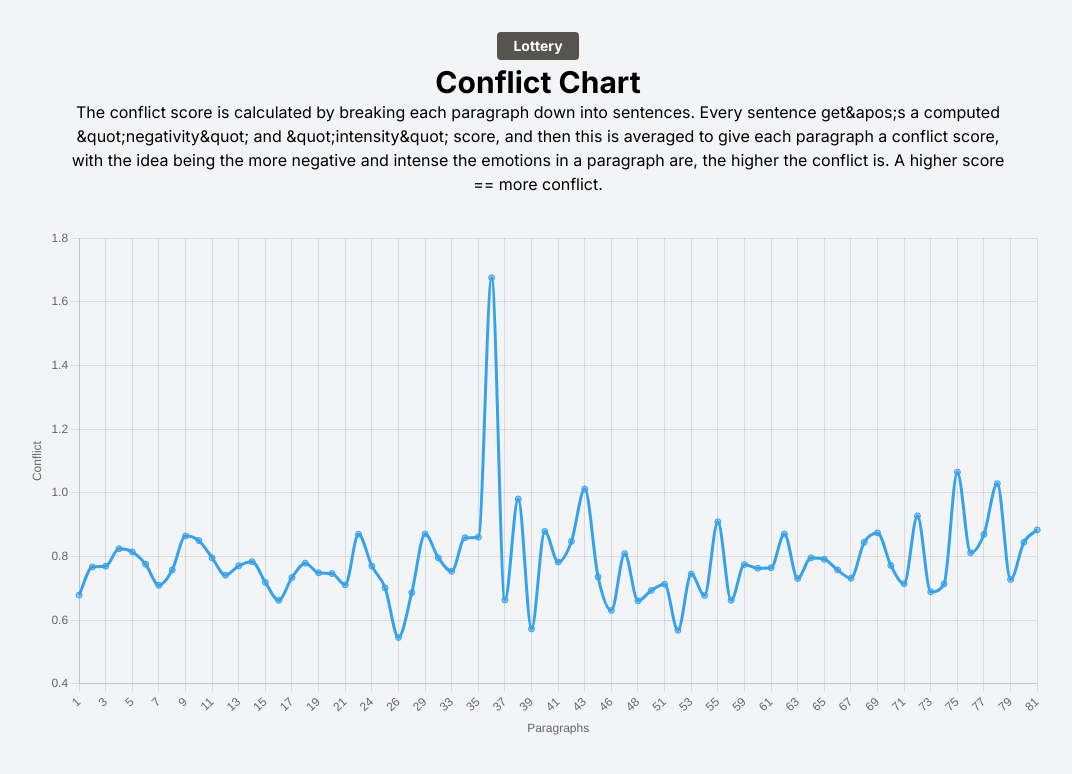
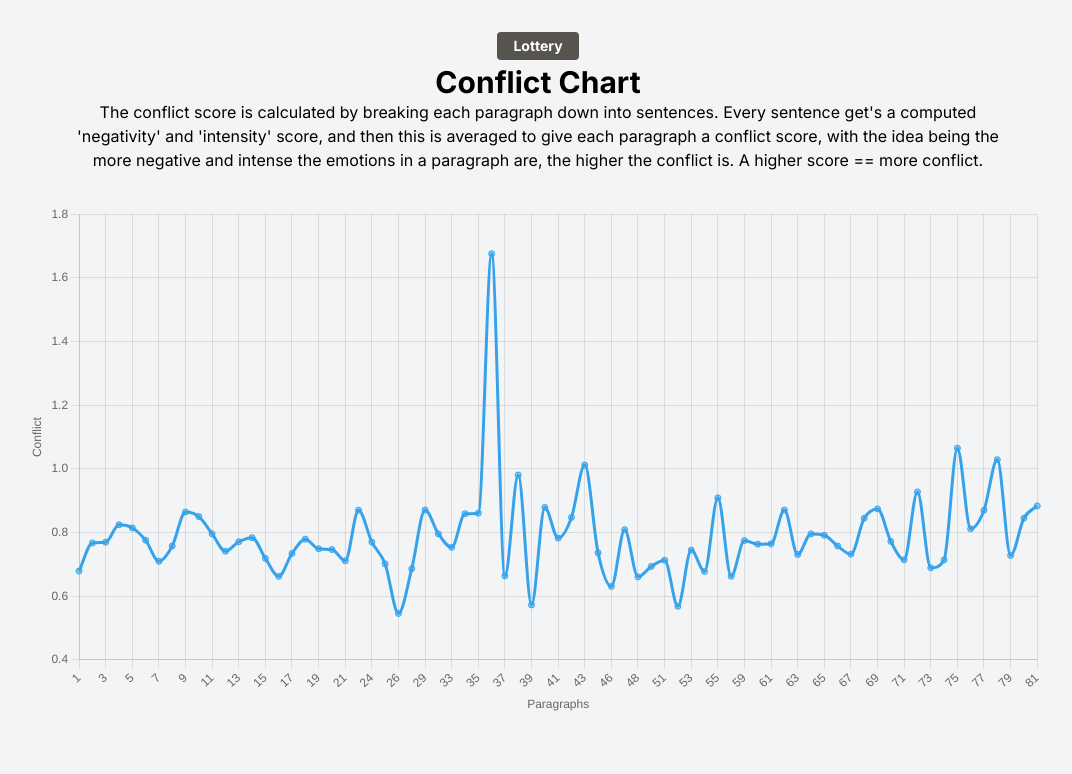
Before and after one commit to elalytics/elalytics-website, a Next.js app: page /short-stories/lottery/conflict in a window 1280 px wide. Shown: the top 774 px of the page, without its empty margins (102-1174 px from the left). Built offline with nearby package versions, Linux system fonts and the light colour scheme.

Commit message:
minor bug fix in text

```diff
--- a/src/app/general/definitions.js
+++ b/src/app/general/definitions.js
@@ -1,2 +1,2 @@
 export const conflictDefinition =
-  "The conflict score is calculated by breaking each paragraph down into sentences. Every sentence get&apos;s a computed &quot;negativity&quot; and &quot;intensity&quot; score, and then this is averaged to give each paragraph a conflict score, with the idea being the more negative and intense the emotions in a paragraph are, the higher the conflict is. A higher score == more conflict.";
+  "The conflict score is calculated by breaking each paragraph down into sentences. Every sentence get's a computed 'negativity' and 'intensity' score, and then this is averaged to give each paragraph a conflict score, with the idea being the more negative and intense the emotions in a paragraph are, the higher the conflict is. A higher score == more conflict.";
```
